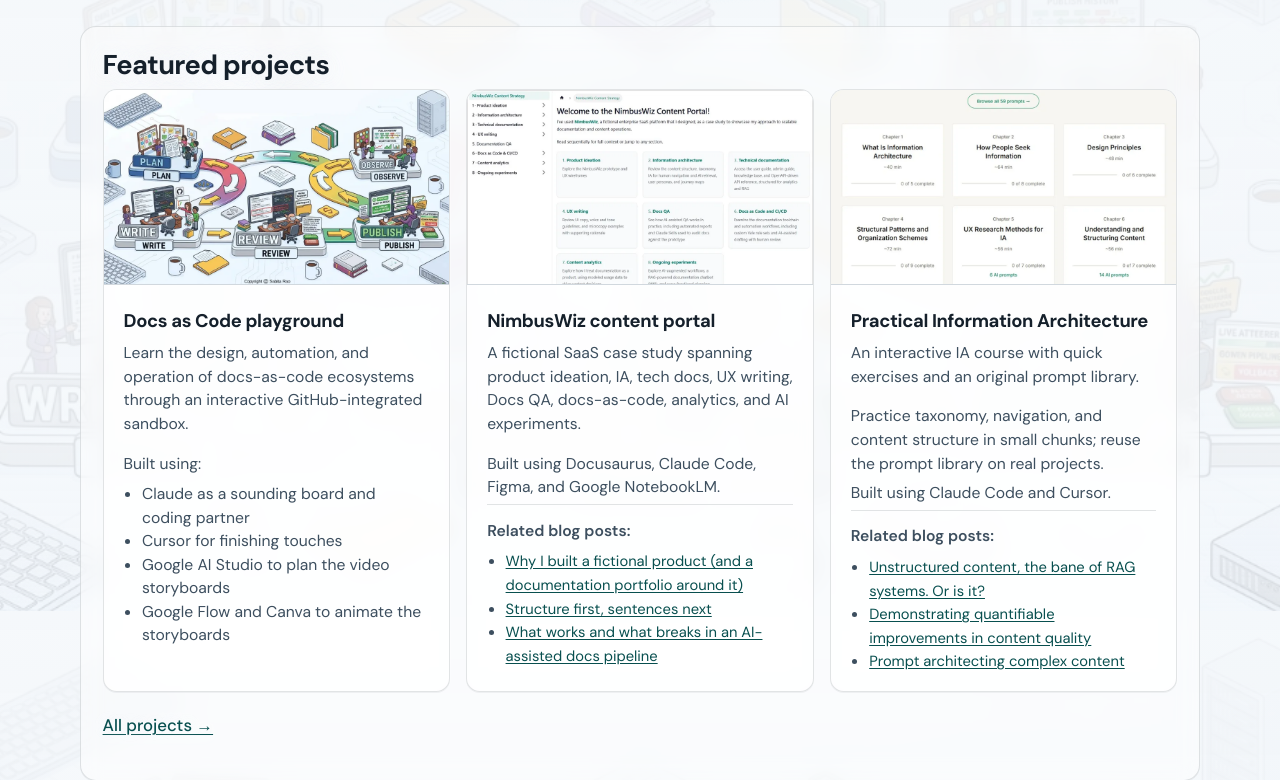
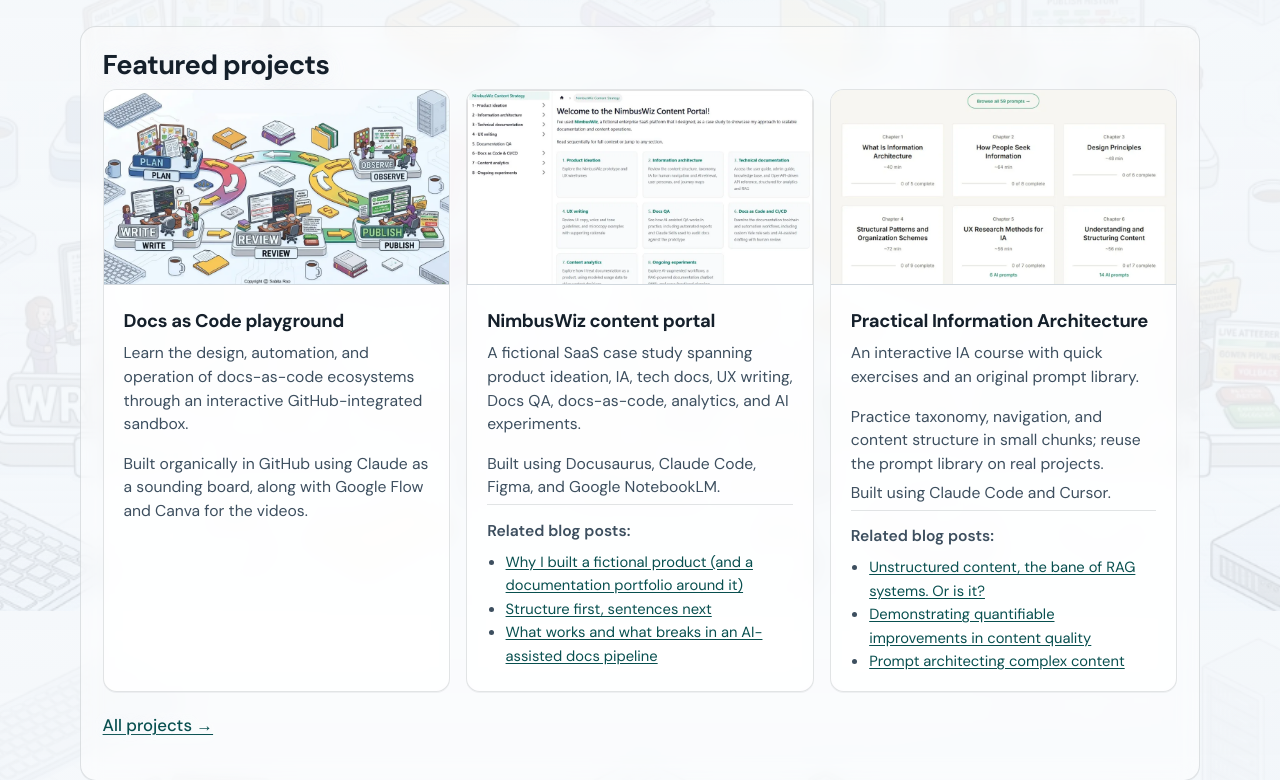
Before and after one commit to sr-docs/sr-docs.github.io, a website: page index.html in a window 1280 px wide. Shown: the part 189-969 px from the top of the page. Drawn offline with Linux system fonts and the light colour scheme.

Commit message:
updated metadata across the site pages

```diff
--- a/index.html
+++ b/index.html
@@ -6,7 +6,7 @@
     <title>Sabita Rao's Portfolio</title>
     <meta
       name="description"
-      content="AI-assisted technical writing and information architecture experiments"
+      content="Organically built, human-driven, iteratively refined experiments in technical writing"
     />
     <meta
       name="keywords"
@@ -95,13 +95,10 @@
                 ecosystems through an interactive GitHub-integrated sandbox.
               </p>
               <div class="card-more">
-                <p>Built using:</p>
-                <ul>
-                  <li>Claude as a sounding board and coding partner</li>
-                  <li>Cursor for finishing touches</li>
-                  <li>Google AI Studio to plan the video storyboards</li>
-                  <li>Google Flow and Canva to animate the storyboards</li>
-                </ul>
+                <p>
+                  Built organically in GitHub using Claude as a sounding board,
+                  along with Google Flow and Canva for the videos.
+                </p>
               </div>
             </article>
           </li>
```
Also changed, not shown: about.html (+1 -1 lines), blog/index.html (+1 -1 lines), projects/index.html (+5 -8 lines).
